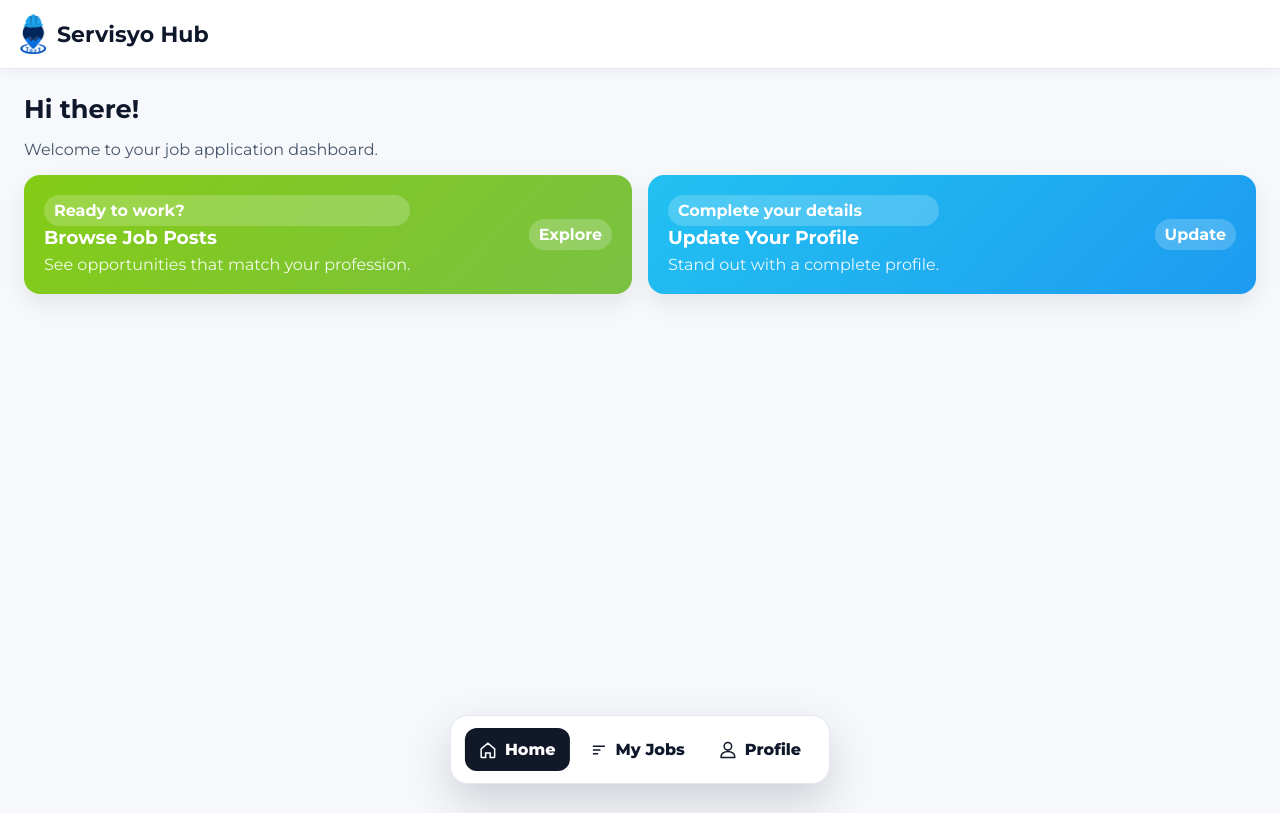
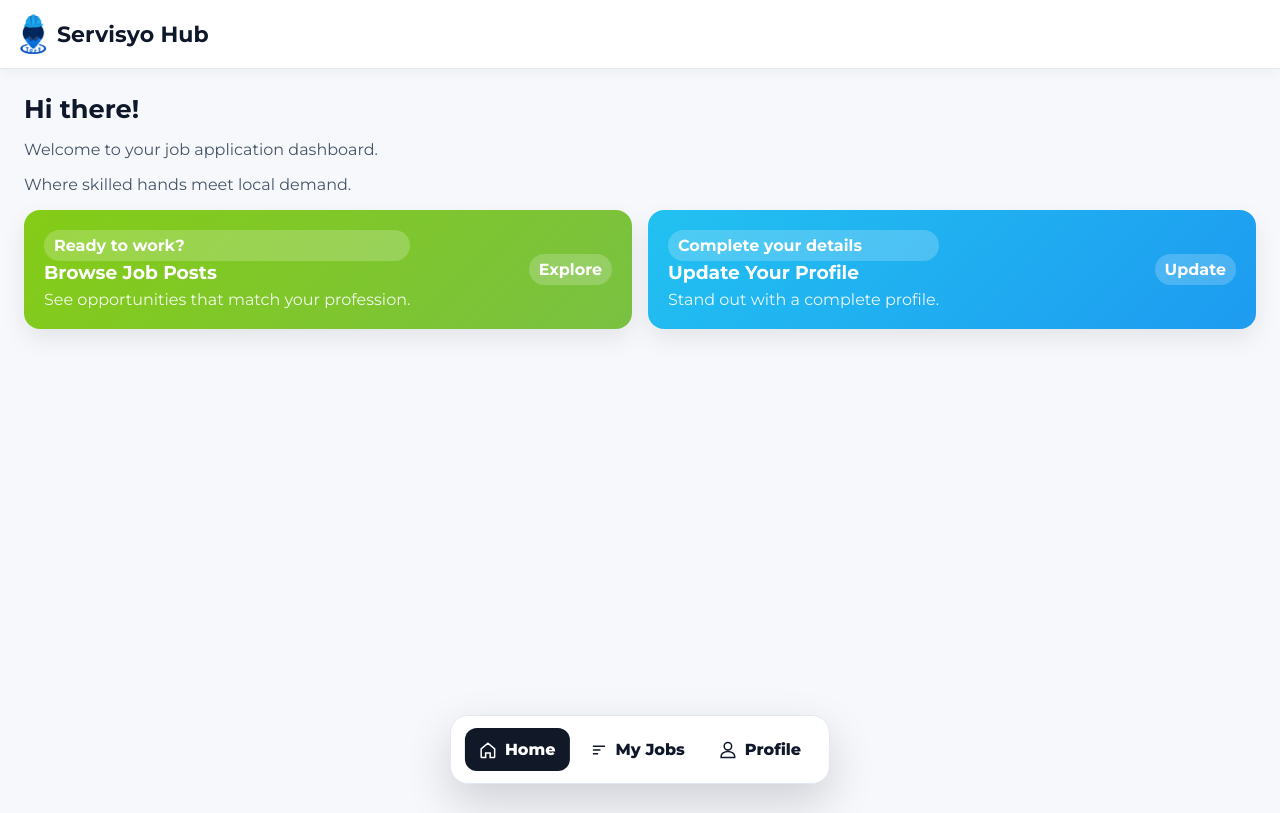
Before and after one commit to inyiigo/ncp3106-ServisyoHub, a PHP site: page /pages/home-jobs.php in a window 1280 px wide. Run offline with PHP 8.4, Linux system fonts and the light colour scheme.

Commit message:
insert the company's tagline

```diff
--- a/pages/home-jobs.php
+++ b/pages/home-jobs.php
@@ -31,6 +31,8 @@
 		<main class="dash-content">
 			<h1 class="dash-greet">Hi <?php echo htmlspecialchars($display); ?>!</h1>
 			<p class="dash-muted">Welcome to your job application dashboard.</p>
+
+			<p class="dash-muted">Where skilled hands meet local demand.</p>
 
 			<section class="dash-cards">
 				<div class="dash-card green">
--- a/pages/home-services.php
+++ b/pages/home-services.php
@@ -34,6 +34,8 @@
 		<main class="dash-content">
 			<h1 class="dash-greet">Hi <?php echo htmlspecialchars($display); ?>!</h1>
 			<p class="dash-muted">Welcome back. What would you like to do today?</p>
+
+			<p class="dash-muted">Where skilled hands meet local demand.</p>
 
 			<section class="dash-cards">
 				<div class="dash-card green">
```
